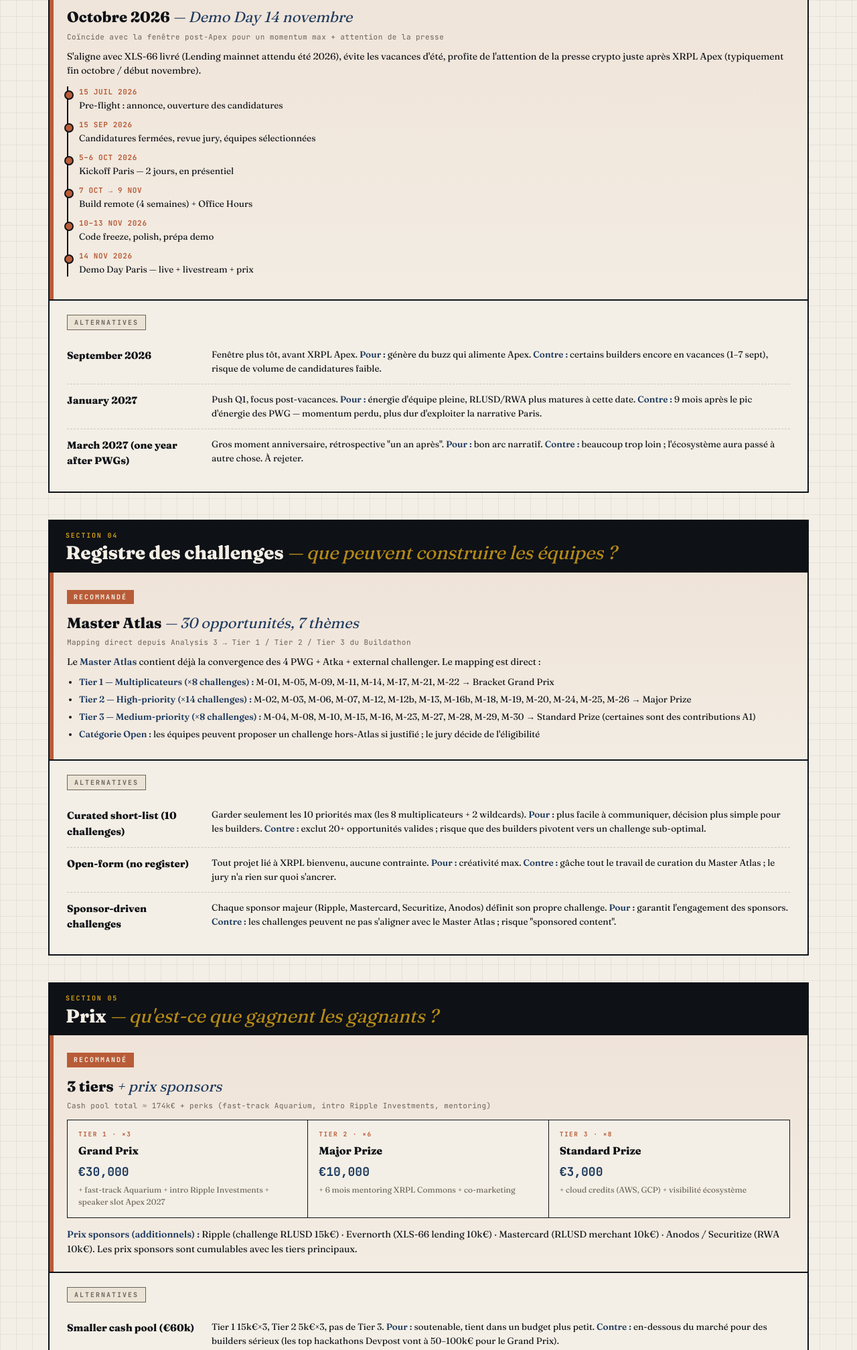
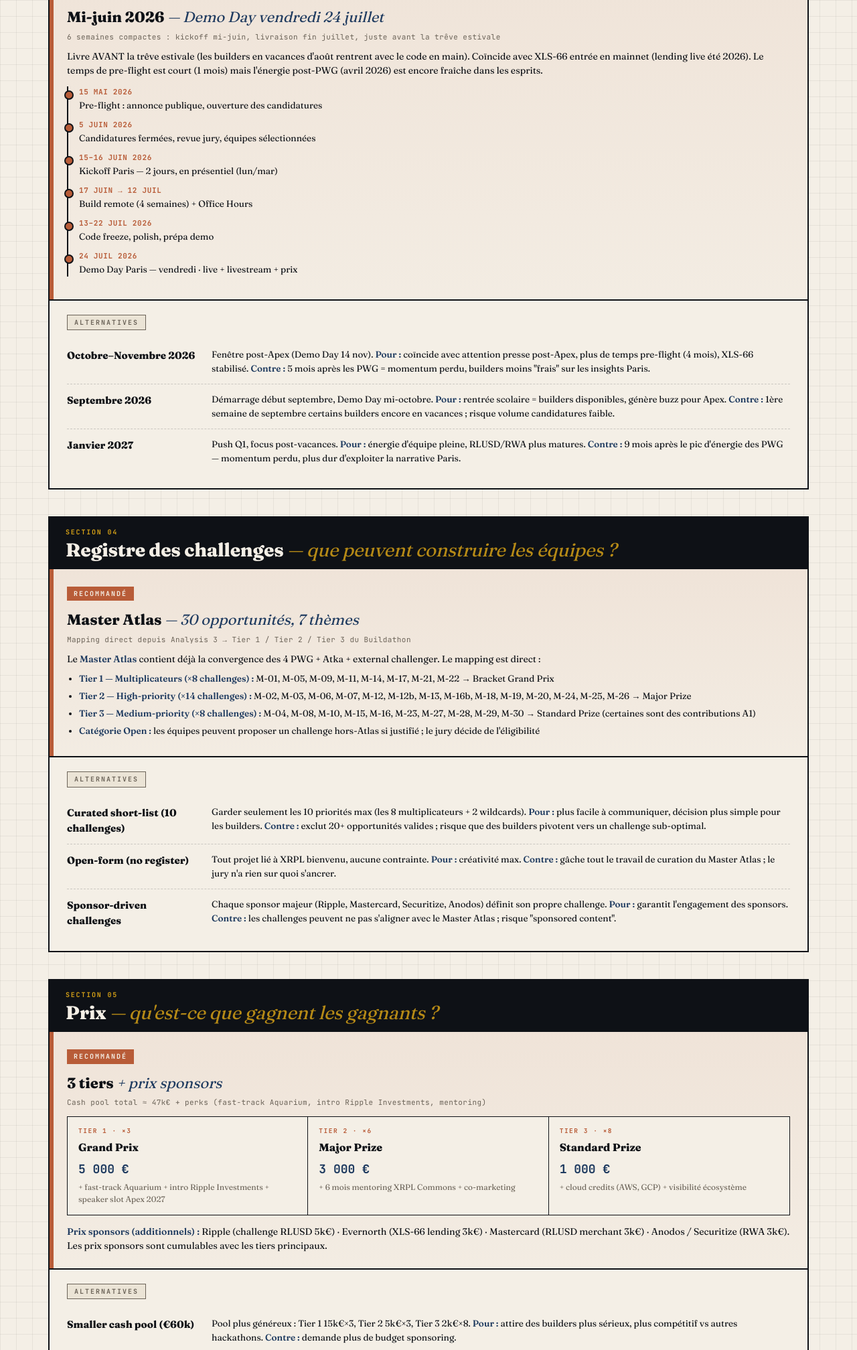
Before and after one commit to AurelienBg/xrpl-builder, a website: page buildathon.html in a window 1280 px wide. Shown: the part 2328-4344 px from the top of the page at 67% size. Drawn offline with Linux system fonts and the light colour scheme.

Commit message:
update(buildathon): timing → mid-June 2026 (6 weeks) + prizes scaled down to 5k/3k/1k
Section 03 — Timing:
- Reco: Mid-June → Demo Day Friday July 24, 2026 (was: Oct 5 → Nov 14, 2026)
- Pre-flight 15 May, apps close 5 June, kickoff 15-16 June Paris, build 17 Jun → 12 Jul, polish 13-22 Jul, Demo Day 24 Jul
- Alternatives reshuffled: Oct-Nov 2026 (post-Apex), Sept 2026, Jan 2027
- Office Hours date range updated to match (17 Jun → 12 Jul)
- Reasoning: ships before August summer break, post-PWG energy still fresh

Section 05 — Prizes:
- Tier 1: €30k → €5k (×3 = €15k)
- Tier 2: €10k → €3k (×6 = €18k)
- Tier 3: €3k → €1k (×8 = €8k)
- Sponsor prizes scaled proportionally: Ripple €15k→€5k, others €10k→€3k
- Total cash pool: €174k → €47k (more sustainable)

Both FR and EN versions updated.

```diff
--- a/buildathon.html
+++ b/buildathon.html
@@ -565,16 +565,16 @@
 
     <div class="reco-block">
       <span class="reco-tag">Recommandé</span>
-      <h3>Octobre 2026 <em>— Demo Day 14 novembre</em></h3>
-      <div class="reco-sub">Coïncide avec la fenêtre post-Apex pour un momentum max + attention de la presse</div>
-      <p>S'aligne avec XLS-66 livré (Lending mainnet attendu été 2026), évite les vacances d'été, profite de l'attention de la presse crypto juste après XRPL Apex (typiquement fin octobre / début novembre).</p>
+      <h3>Mi-juin 2026 <em>— Demo Day vendredi 24 juillet</em></h3>
+      <div class="reco-sub">6 semaines compactes : kickoff mi-juin, livraison fin juillet, juste avant la trêve estivale</div>
+      <p>Livre AVANT la trêve estivale (les builders en vacances d'août rentrent avec le code en main). Coïncide avec XLS-66 entrée en mainnet (lending live été 2026). Le temps de pre-flight est court (1 mois) mais l'énergie post-PWG (avril 2026) est encore fraîche dans les esprits.</p>
       <div class="timeline">
-        <div class="tl-item"><div class="tl-date">15 JUIL 2026</div><div class="tl-label">Pre-flight : annonce, ouverture des candidatures</div></div>
-        <div class="tl-item"><div class="tl-date">15 SEP 2026</div><div class="tl-label">Candidatures fermées, revue jury, équipes sélectionnées</div></div>
-        <div class="tl-item"><div class="tl-date">5–6 OCT 2026</div><div class="tl-label">Kickoff Paris — 2 jours, en présentiel</div></div>
-        <div class="tl-item"><div class="tl-date">7 OCT → 9 NOV</div><div class="tl-label">Build remote (4 semaines) + Office Hours</div></div>
-        <div class="tl-item"><div class="tl-date">10–13 NOV 2026</div><div class="tl-label">Code freeze, polish, prépa demo</div></div>
-        <div class="tl-item"><div class="tl-date">14 NOV 2026</div><div class="tl-label">Demo Day Paris — live + livestream + prix</div></div>
+        <div class="tl-item"><div class="tl-date">15 MAI 2026</div><div class="tl-label">Pre-flight : annonce publique, ouverture des candidatures</div></div>
+        <div class="tl-item"><div class="tl-date">5 JUIN 2026</div><div class="tl-label">Candidatures fermées, revue jury, équipes sélectionnées</div></div>
+        <div class="tl-item"><div class="tl-date">15–16 JUIN 2026</div><div class="tl-label">Kickoff Paris — 2 jours, en présentiel (lun/mar)</div></div>
+        <div class="tl-item"><div class="tl-date">17 JUIN → 12 JUIL</div><div class="tl-label">Build remote (4 semaines) + Office Hours</div></div>
+        <div class="tl-item"><div class="tl-date">13–22 JUIL 2026</div><div class="tl-label">Code freeze, polish, prépa demo</div></div>
+        <div class="tl-item"><div class="tl-date">24 JUIL 2026</div><div class="tl-label">Demo Day Paris — vendredi · live + livestream + prix</div></div>
       </div>
     </div>
 
@@ -582,16 +582,16 @@
       <span class="alt-tag">Alternatives</span>
       <ul class="alt-list">
         <li>
-          <div class="alt-name">September 2026</div>
-          <div class="alt-desc">Fenêtre plus tôt, avant XRPL Apex. <strong>Pour :</strong> génère du buzz qui alimente Apex. <strong>Contre :</strong> certains builders encore en vacances (1–7 sept), risque de volume de candidatures faible.</div>
+          <div class="alt-name">Octobre–Novembre 2026</div>
+          <div class="alt-desc">Fenêtre post-Apex (Demo Day 14 nov). <strong>Pour :</strong> coïncide avec attention presse post-Apex, plus de temps pre-flight (4 mois), XLS-66 stabilisé. <strong>Contre :</strong> 5 mois après les PWG = momentum perdu, builders moins "frais" sur les insights Paris.</div>
         </li>
         <li>
-          <div class="alt-name">January 2027</div>
-          <div class="alt-desc">Push Q1, focus post-vacances. <strong>Pour :</strong> énergie d'équipe pleine, RLUSD/RWA plus matures à cette date. <strong>Contre :</strong> 9 mois après le pic d'énergie des PWG — momentum perdu, plus dur d'exploiter la narrative Paris.</div>
+          <div class="alt-name">Septembre 2026</div>
+          <div class="alt-desc">Démarrage début septembre, Demo Day mi-octobre. <strong>Pour :</strong> rentrée scolaire = builders disponibles, génère buzz pour Apex. <strong>Contre :</strong> 1ère semaine de septembre certains builders encore en vacances ; risque volume candidatures faible.</div>
         </li>
         <li>
-          <div class="alt-name">March 2027 (one year after PWGs)</div>
-          <div class="alt-desc">Gros moment anniversaire, rétrospective "un an après". <strong>Pour :</strong> bon arc narratif. <strong>Contre :</strong> beaucoup trop loin ; l'écosystème aura passé à autre chose. À rejeter.</div>
+          <div class="alt-name">Janvier 2027</div>
+          <div class="alt-desc">Push Q1, focus post-vacances. <strong>Pour :</strong> énergie d'équipe pleine, RLUSD/RWA plus matures. <strong>Contre :</strong> 9 mois après le pic d'énergie des PWG — momentum perdu, plus dur d'exploiter la narrative Paris.</div>
         </li>
       </ul>
     </div>
@@ -652,28 +652,28 @@
     <div class="reco-block">
       <span class="reco-tag">Recommandé</span>
       <h3>3 tiers <em>+ prix sponsors</em></h3>
-      <div class="reco-sub">Cash pool total ≈ 174k€ + perks (fast-track Aquarium, intro Ripple Investments, mentoring)</div>
+      <div class="reco-sub">Cash pool total ≈ 47k€ + perks (fast-track Aquarium, intro Ripple Investments, mentoring)</div>
       <div class="prize-grid">
         <div class="prize-tier">
           <div class="tier-tag">Tier 1 · ×3</div>
           <div class="tier-name">Grand Prix</div>
-          <div class="tier-amount">€30,000</div>
+          <div class="tier-amount">5 000 €</div>
           <div class="tier-perks">+ fast-track Aquarium + intro Ripple Investments + speaker slot Apex 2027</div>
         </div>
         <div class="prize-tier">
           <div class="tier-tag">Tier 2 · ×6</div>
           <div class="tier-name">Major Prize</div>
-          <div class="tier-amount">€10,000</div>
+          <div class="tier-amount">3 000 €</div>
           <div class="tier-perks">+ 6 mois mentoring XRPL Commons + co-marketing</div>
         </div>
         <div class="prize-tier">
           <div class="tier-tag">Tier 3 · ×8</div>
           <div class="tier-name">Standard Prize</div>
-          <div class="tier-amount">€3,000</div>
+          <div class="tier-amount">1 000 €</div>
           <div class="tier-perks">+ cloud credits (AWS, GCP) + visibilité écosystème</div>
         </div>
       </div>
-      <p style="margin-top: 14px;"><strong>Prix sponsors (additionnels) :</strong> Ripple (challenge RLUSD 15k€) · Evernorth (XLS-66 lending 10k€) · Mastercard (RLUSD merchant 10k€) · Anodos / Securitize (RWA 10k€). Les prix sponsors sont cumulables avec les tiers principaux.</p>
+      <p style="margin-top: 14px;"><strong>Prix sponsors (additionnels) :</strong> Ripple (challenge RLUSD 5k€) · Evernorth (XLS-66 lending 3k€) · Mastercard (RLUSD merchant 3k€) · Anodos / Securitize (RWA 3k€). Les prix sponsors sont cumulables avec les tiers principaux.</p>
     </div>
 
     <div class="alt-block">
@@ -681,7 +681,7 @@
       <ul class="alt-list">
         <li>
           <div class="alt-name">Smaller cash pool (€60k)</div>
-          <div class="alt-desc">Tier 1 15k€×3, Tier 2 5k€×3, pas de Tier 3. <strong>Pour :</strong> soutenable, tient dans un budget plus petit. <strong>Contre :</strong> en-dessous du marché pour des builders sérieux (les top hackathons Devpost vont à 50–100k€ pour le Grand Prix).</div>
+          <div class="alt-desc">Pool plus généreux : Tier 1 15k€×3, Tier 2 5k€×3, Tier 3 2k€×8. <strong>Pour :</strong> attire des builders plus sérieux, plus compétitif vs autres hackathons. <strong>Contre :</strong> demande plus de budget sponsoring.</div>
         </li>
         <li>
           <div class="alt-name">Equity/token pool</div>
@@ -854,7 +854,7 @@
     <div class="reco-block">
       <span class="reco-tag">Recommandé</span>
       <h3>2 slots fixes/semaine <em>+ AMA on-demand</em></h3>
-      <div class="reco-sub">Pendant la phase de build de 4 semaines (7 oct → 9 nov)</div>
+      <div class="reco-sub">Pendant la phase de build de 4 semaines (17 juin → 12 juil)</div>
       <ul>
         <li><strong>Mardi 11h–12h CET — Tech Office Hour</strong> (XRPL devrel + Ripple infra). Topics : specs XLS-66 / XLS-65 / XLS-70, code review, debug d'intégration. Live group call (Zoom), enregistré.</li>
         <li><strong>Jeudi 16h–17h CET — Product / GTM Office Hour</strong> (XRPL Commons + alumni Aquarium). Topics : positionnement, pitch shaping, distribution strategy, intégrations RLUSD/CEX. Live group call, enregistré.</li>
```
Also changed, not shown: en/buildathon.html (+21 -21 lines).
